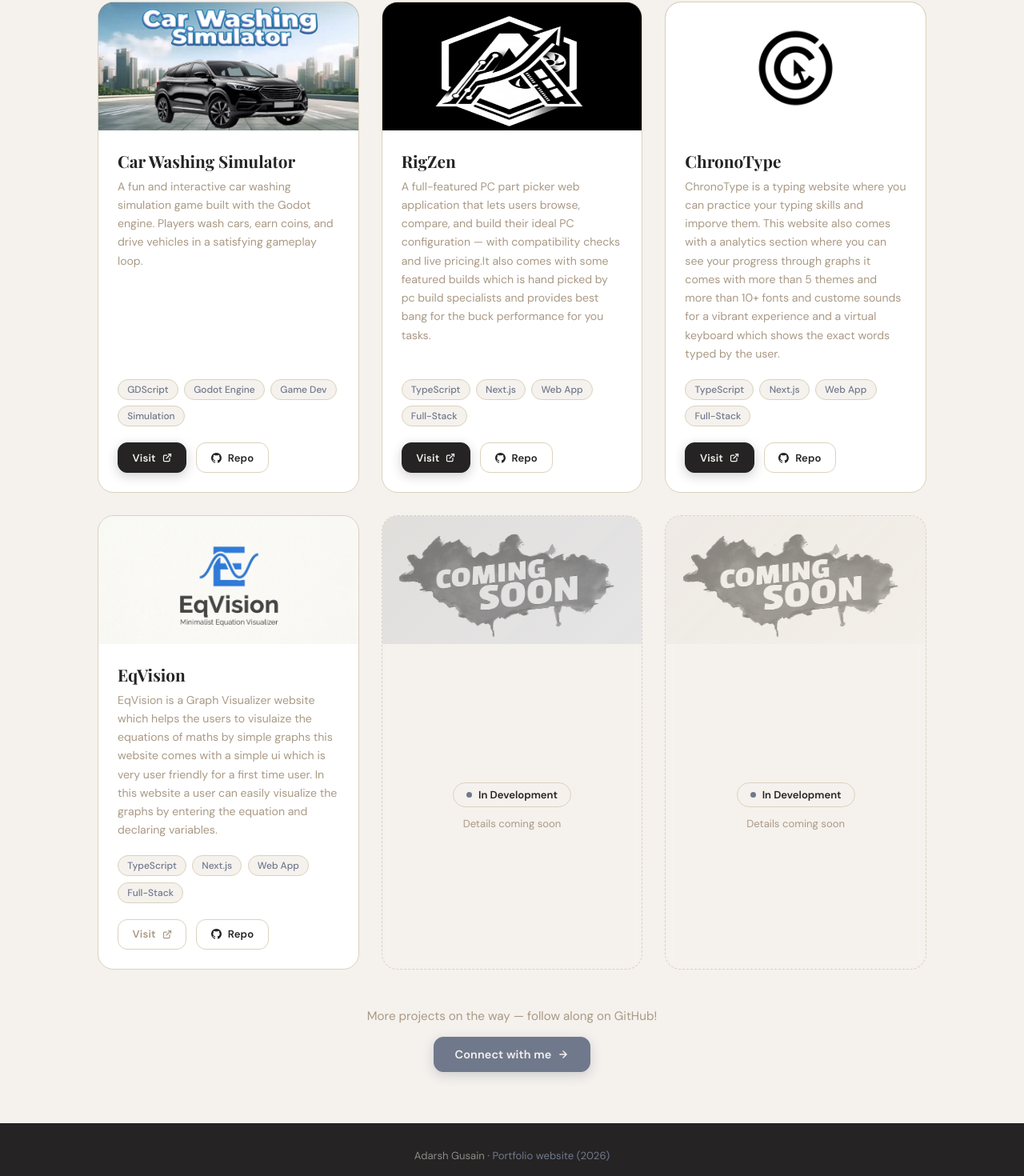
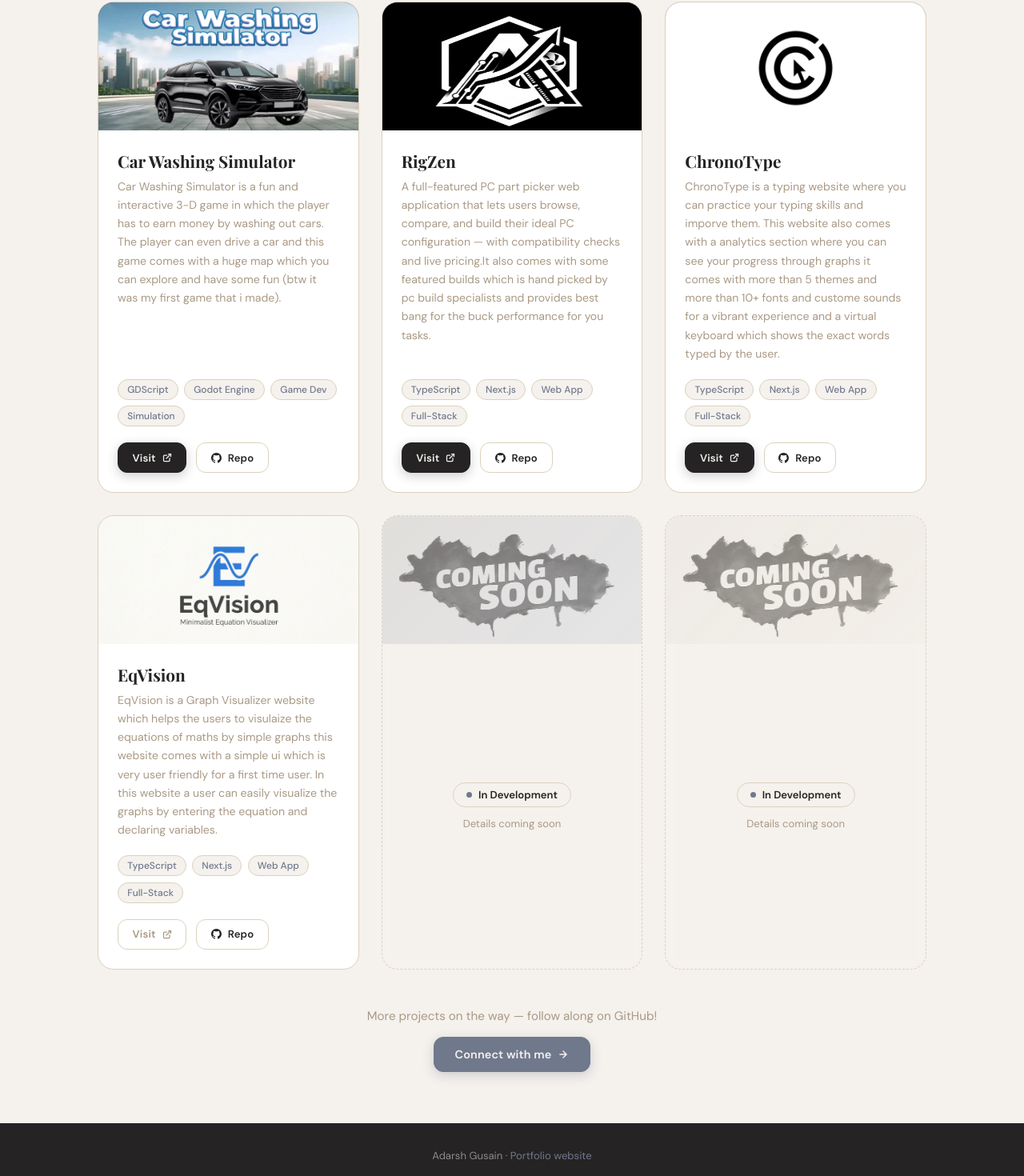
Before and after one commit to adarshg-org-13/Portfolio-Website, a Next.js app: page /projects in a window 1280 px wide. Shown: the part 264-1734 px from the top of the page at 80% size. Built offline with nearby package versions, Linux system fonts and the light colour scheme.

Commit message:
made some changes in the descp

```diff
--- a/src/app/layout.tsx
+++ b/src/app/layout.tsx
@@ -19,7 +19,7 @@
         {children}
         <footer className="footer">
           <p>
-            Adarsh Gusain · <span>Portfolio website (2026)</span>
+            Adarsh Gusain · <span>Portfolio website</span>
           </p>
         </footer>
       </body>
--- a/src/app/projects/page.tsx
+++ b/src/app/projects/page.tsx
@@ -19,7 +19,7 @@
   {
     id: 1,
     name: "Car Washing Simulator",
-    description: "A fun and interactive car washing simulation game built with the Godot engine. Players wash cars, earn coins, and drive vehicles in a satisfying gameplay loop.",
+    description: "Car Washing Simulator is a fun and interactive 3-D game in which the player has to earn money by washing out cars. The player can even drive a car and this game comes with a huge map which you can explore and have some fun (btw it was my first game that i made).",
     tags: ["GDScript", "Godot Engine", "Game Dev", "Simulation"],
     icon: "/main menu _g.jpeg",
     bannerBg: "linear-gradient(135deg, #252323 0%, #70798C 100%)",
```
